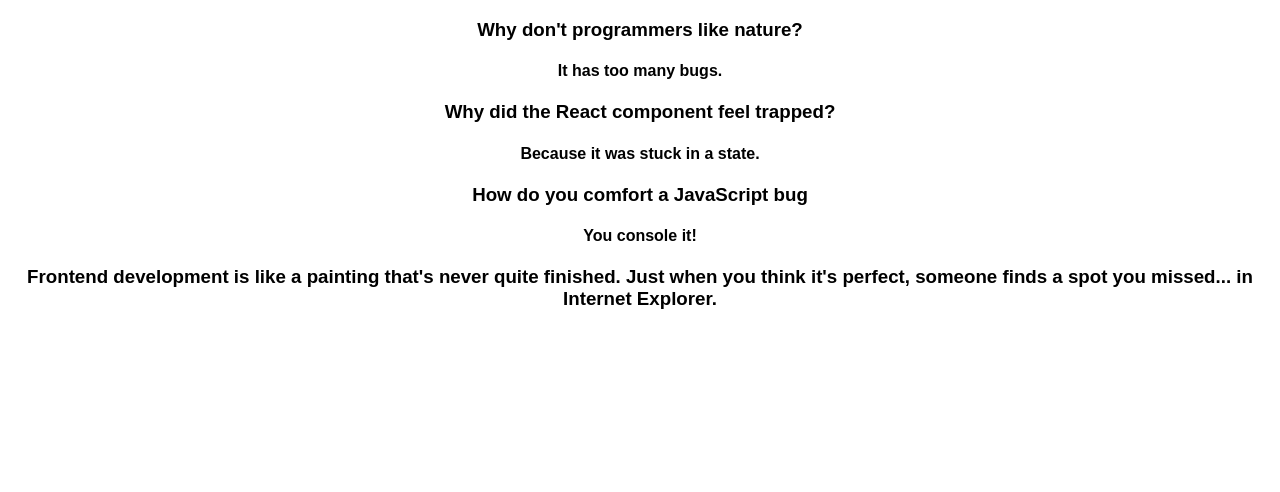
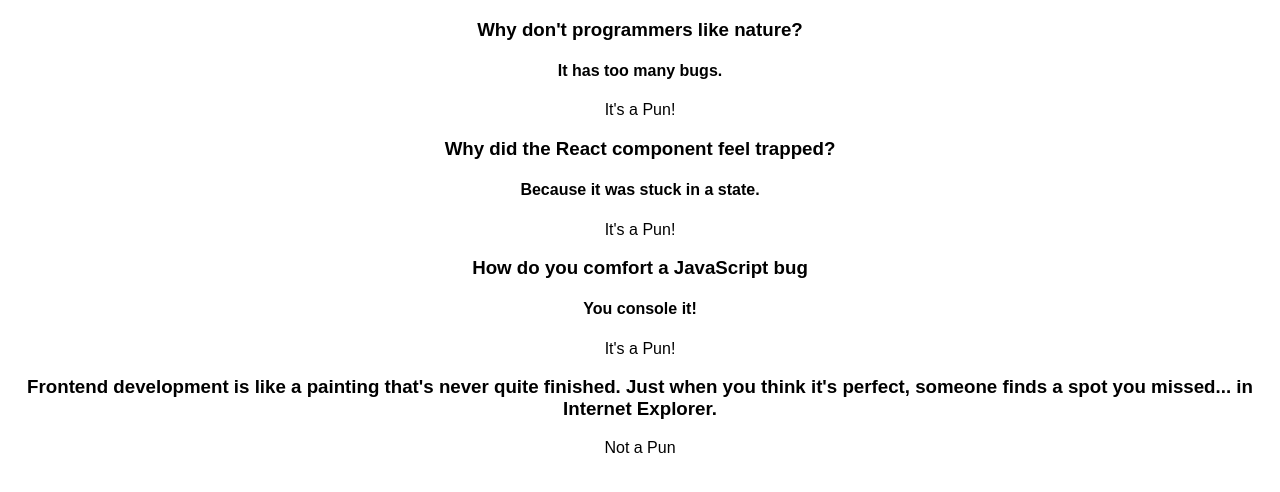
Before and after one commit to LurieK/Scrimba-React-Course2, a React (Create React App) app: page / in a window 1280 px wide. Shown: the top 492 px of the page. Built offline with nearby package versions, Linux system fonts and the light colour scheme.

Commit message:
terney opperator for isPun

```diff
--- a/src/Jokes.js
+++ b/src/Jokes.js
@@ -4,6 +4,7 @@
         <>
         <h3>{props.setup}</h3>
         {props.punchline && <h4>{props.punchline}</h4>}
+        {props.isPun ? <p>It's a Pun! </p>: <p>Not a Pun</p>}
         </>
     )
 }
```
